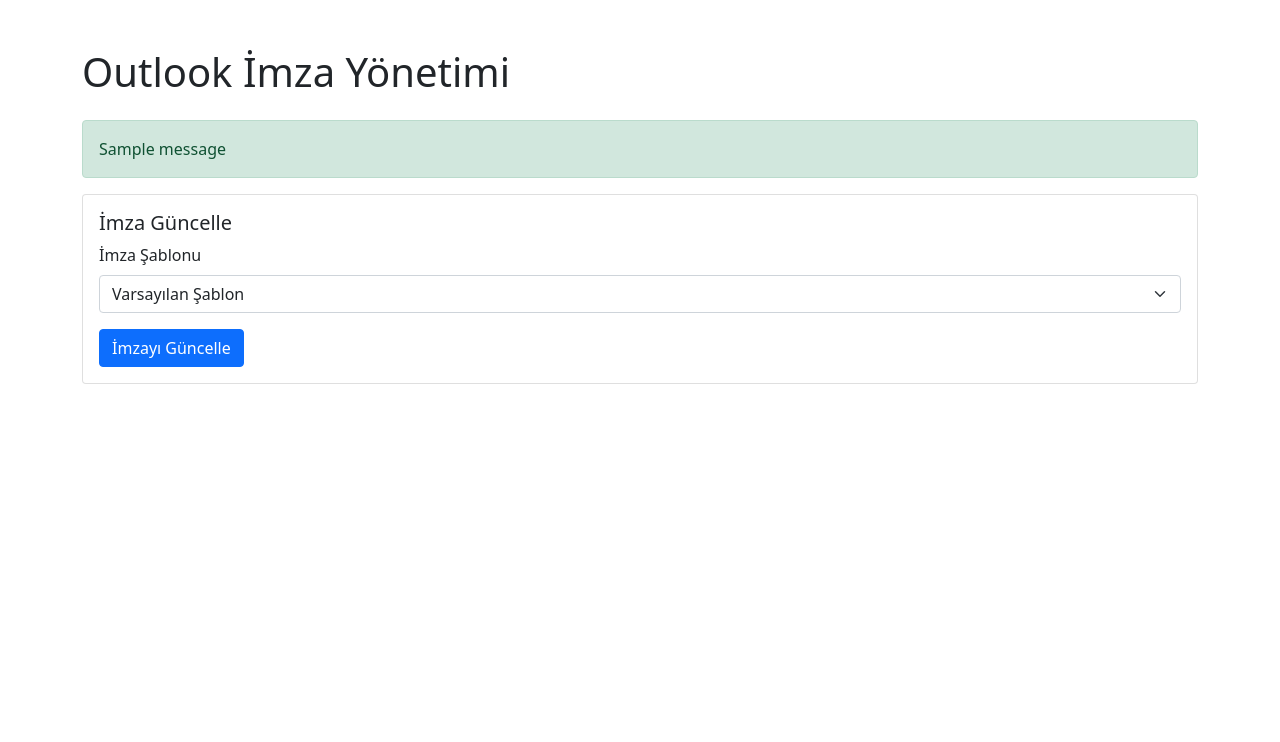
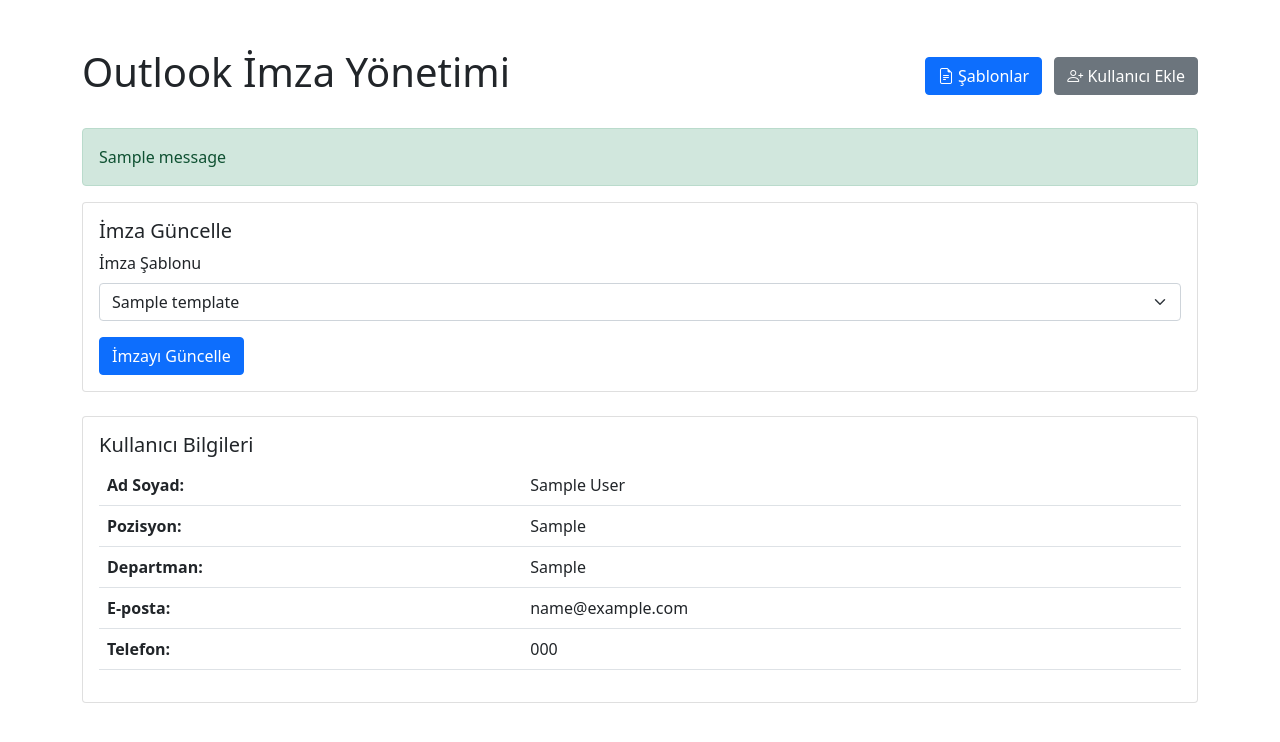
Before and after one commit to mbirinci9321/python-kurumsal-eposta, a Flask app: page / in a window 1280 px wide. Shown: the top 742 px of the page. Run offline with Flask 2, Linux system fonts and the light colour scheme; a user stored in the database is signed in; tables that the repository leaves empty hold one stand-in row (values such as "Sample post"); one stand-in notice (Sample message) is shown; some libraries are stand-ins or nearby versions.

Commit message:
Add signature template management system

```diff
--- a/app.py
+++ b/app.py
@@ -1,9 +1,10 @@
-from flask import Flask, render_template, request, redirect, url_for, flash
+from flask import Flask, render_template, request, redirect, url_for, flash, jsonify
 from flask_login import LoginManager, UserMixin, login_user, login_required, logout_user, current_user
 from flask_sqlalchemy import SQLAlchemy
 from werkzeug.security import generate_password_hash, check_password_hash
 import os
 from dotenv import load_dotenv
+from datetime import datetime
 
 # Load environment variables
 load_dotenv()
@@ -39,6 +40,17 @@
     def check_password(self, password):
         return check_password_hash(self.password_hash, password)
 
+# Signature Template Model
+class SignatureTemplate(db.Model):
+    id = db.Column(db.Integer, primary_key=True)
+    name = db.Column(db.String(100), nullable=False)
+    description = db.Column(db.String(500))
+    html_content = db.Column(db.Text, nullable=False)
+    is_default = db.Column(db.Boolean, default=False)
+    created_by = db.Column(db.Integer, db.ForeignKey('user.id'))
+    created_at = db.Column(db.DateTime, default=datetime.utcnow)
+    updated_at = db.Column(db.DateTime, default=datetime.utcnow, onupdate=datetime.utcnow)
+
 @login_manager.user_loader
 def load_user(user_id):
     return User.query.get(int(user_id))
@@ -46,7 +58,8 @@
 @app.route('/')
 @login_required
 def index():
-    return render_template('index.html')
+    templates = SignatureTemplate.query.all()
+    return render_template('index.html', templates=templates)
 
 @app.route('/login', methods=['GET', 'POST'])
 def login():
@@ -106,12 +119,100 @@
 
     return render_template('create_user.html')
 
+# Signature Template Routes
+@app.route('/templates')
+@login_required
+def list_templates():
+    templates = SignatureTemplate.query.all()
+    return render_template('templates/list.html', templates=templates)
+
+@app.route('/templates/create', methods=['GET', 'POST'])
+@login_required
+def create_template():
+    if not current_user.is_admin:
+        flash('Access denied', 'error')
+        return redirect(url_for('index'))
+
+    if request.method == 'POST':
+        name = request.form.get('name')
+        description = request.form.get('description')
+        html_content = request.form.get('html_content')
+        is_default = request.form.get('is_default') == 'on'
+
+        if is_default:
+            # Reset all other templates' is_default to False
+            SignatureTemplate.query.update({'is_default': False})
+
+        template = SignatureTemplate(
+            name=name,
+            description=description,
+            html_content=html_content,
+            is_default=is_default,
+            created_by=current_user.id
+        )
+
+        db.session.add(template)
+        db.session.commit()
+        flash('Template created successfully', 'success')
+        return redirect(url_for('list_templates'))
+
+    return render_template('templates/create.html')
+
+@app.route('/templates/<int:template_id>/edit', methods=['GET', 'POST'])
+@login_required
+def edit_template(template_id):
+    if not current_user.is_admin:
+        flash('Access denied', 'error')
+        return redirect(url_for('index'))
+
+    template = SignatureTemplate.query.get_or_404(template_id)
+
+    if request.method == 'POST':
+        template.name = request.form.get('name')
+        template.description = request.form.get('description')
+        template.html_content = request.form.get('html_content')
+        is_default = request.form.get('is_default') == 'on'
+
+        if is_default:
+            # Reset all other templates' is_default to False
+            SignatureTemplate.query.filter(SignatureTemplate.id != template_id).update({'is_default': False})
+        template.is_default = is_default
+
+        db.session.commit()
+        flash('Template updated successfully', 'success')
+        return redirect(url_for('list_templates'))
+
+    return render_template('templates/edit.html', template=template)
+
+@app.route('/templates/<int:template_id>/preview')
+@login_required
+def preview_template(template_id):
+    template = SignatureTemplate.query.get_or_404(template_id)
+    return template.html_content
+
+@app.route('/templates/<int:template_id>/delete', methods=['POST'])
+@login_required
+def delete_template(template_id):
+    if not current_user.is_admin:
+        return jsonify({'error': 'Access denied'}), 403
+
+    template = SignatureTemplate.query.get_or_404(template_id)
+    db.session.delete(template)
+    db.session.commit()
+    return jsonify({'message': 'Template deleted successfully'})
+
 @app.route('/update_signature/<username>', methods=['POST'])
 @login_required
 def update_signature(username):
     user = User.query.filter_by(username=username).first()
     if not user:
         flash('User not found', 'error')
+        return redirect(url_for('index'))
+
+    template_id = request.form.get('template_id')
+    template = SignatureTemplate.query.get(template_id)
+    if not template:
+        flash('Template not found', 'error')
         return redirect(url_for('index'))
 
     # TODO: Implement signature update logic
--- a/templates/index.html
+++ b/templates/index.html
@@ -5,10 +5,23 @@
     <meta name="viewport" content="width=device-width, initial-scale=1.0">
     <title>Outlook İmza Yönetimi</title>
     <link href="https://cdn.jsdelivr.net/npm/bootstrap@5.1.3/dist/css/bootstrap.min.css" rel="stylesheet">
+    <link href="https://cdn.jsdelivr.net/npm/bootstrap-icons@1.7.2/font/bootstrap-icons.css" rel="stylesheet">
 </head>
 <body>
     <div class="container mt-5">
-        <h1 class="mb-4">Outlook İmza Yönetimi</h1>
+        <div class="d-flex justify-content-between align-items-center mb-4">
+            <h1>Outlook İmza Yönetimi</h1>
+            <div>
+                <a href="{{ url_for('list_templates') }}" class="btn btn-primary me-2">
+                    <i class="bi bi-file-earmark-text"></i> Şablonlar
+                </a>
+                {% if current_user.is_admin %}
+                <a href="{{ url_for('create_user') }}" class="btn btn-secondary">
+                    <i class="bi bi-person-plus"></i> Kullanıcı Ekle
+                </a>
+                {% endif %}
+            </div>
+        </div>
 
         {% with messages = get_flashed_messages(with_categories=true) %}
             {% if messages %}
@@ -24,14 +37,45 @@
                 <form action="{{ url_for('update_signature', username=current_user.username) }}" method="POST">
                     <div class="mb-3">
                         <label for="signatureTemplate" class="form-label">İmza Şablonu</label>
-                        <select class="form-select" id="signatureTemplate" name="template">
-                            <option value="default">Varsayılan Şablon</option>
-                            <option value="executive">Yönetici Şablonu</option>
-                            <option value="sales">Satış Şablonu</option>
+                        <select class="form-select" id="signatureTemplate" name="template_id" required>
+                            <option value="">Şablon Seçin</option>
+                            {% for template in templates %}
+                            <option value="{{ template.id }}" {% if template.is_default %}selected{% endif %}>
+                                {{ template.name }}
+                            </option>
+                            {% endfor %}
                         </select>
                     </div>
                     <button type="submit" class="btn btn-primary">İmzayı Güncelle</button>
                 </form>
+            </div>
+        </div>
+
+        <div class="card mt-4">
+            <div class="card-body">
+                <h5 class="card-title">Kullanıcı Bilgileri</h5>
+                <table class="table">
+                    <tr>
+                        <th>Ad Soyad:</th>
+                        <td>{{ current_user.full_name }}</td>
+                    </tr>
+                    <tr>
+                        <th>Pozisyon:</th>
+                        <td>{{ current_user.position }}</td>
+                    </tr>
+                    <tr>
+                        <th>Departman:</th>
+                        <td>{{ current_user.department }}</td>
+                    </tr>
+                    <tr>
+                        <th>E-posta:</th>
+                        <td>{{ current_user.email }}</td>
+                    </tr>
+                    <tr>
+                        <th>Telefon:</th>
+                        <td>{{ current_user.phone }}</td>
+                    </tr>
+                </table>
             </div>
         </div>
     </div>
```
Also changed, not shown: TODO.md (+12 -12 lines), templates/templates/create.html (added, +77 -0 lines), templates/templates/edit.html (added, +77 -0 lines), templates/templates/list.html (added, +116 -0 lines).
